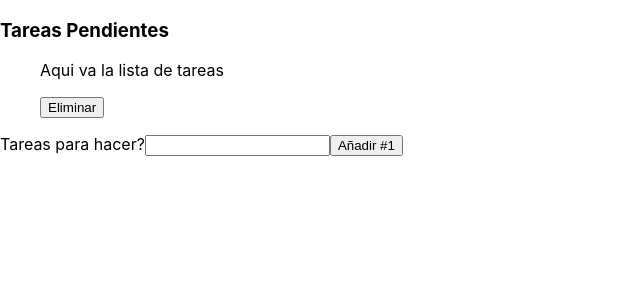
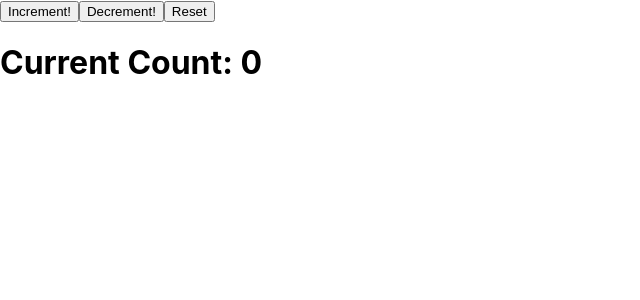
Before and after one commit to lrodriguez911/Practica-React, a React (Create React App) app in the folder works-todo/: page / in a window 1280 px wide. Shown: the top 300 px of the page, without its empty margins (0-640 px from the left). Built offline with nearby package versions, Linux system fonts and the light colour scheme.

Commit message:
add counter and controller inputs

```diff
--- a/works-todo/src/index.js
+++ b/works-todo/src/index.js
@@ -81,4 +81,74 @@ class TodoList extends React.Component {
     );
   }
 }
+class ControlledInput extends React.Component {
+  constructor(props) {
+    super(props);
+    this.state = {
+      input: ''
+    };
+    // Cambia el código debajo de esta línea
+this.handleChange = this.handleChange.bind(this)
+    // Cambia el código encima de esta línea
+  }
+  // Cambia el código debajo de esta línea
+handleChange(event){
+this.setState({input : event.target.value})
+}
+  // Cambia el código encima de esta línea
+  render() {
+    return (
+      <div>
+        { /* Cambia el código debajo de esta línea */}
+<input type='text' value={this.state.input}
+onChange={this.handleChange}/>
+        { /* Cambia el código encima de esta línea */}
+        <h4>Controlled Input:</h4>
+        <p>{this.state.input}</p>
+      </div>
+    );
+  }
+};
+class Counter extends React.Component {
+  constructor(props) {
+    super(props);
+    this.state = {
+      count: 0
+    };
+    // Cambia el código debajo de esta línea
+this.increment = this.increment.bind(this)
+this.decrement = this.decrement.bind(this)
+this.reset = this.reset.bind(this)
+    // Cambia el código encima de esta línea
+  }
+  // Cambia el código debajo de esta línea
+increment(){
+  return this.setState((state)=>({
+    count : state.count +1
+  }))
+}
+decrement(){
+  return this.setState((state) => ({
+    count : state.count - 1
+  }))
+}
+reset(){
+  return this.setState(() =>(
+    {count : 0}
+  ))
+}
+  // Cambia el código encima de esta línea
+  render() {
+    return (
+      <div>
+        <button className='inc' onClick={this.increment}>Increment!</button>
+        <button className='dec' onClick={this.decrement}>Decrement!</button>
+        <button className='reset' onClick={this.reset}>Reset</button>
+        <h1>Current Count: {this.state.count}</h1>
+      </div>
+    );
+  }
+};
 root.render(<WorksTodo />);
+root.render(<ControlledInput />);
+root.render(<Counter />);
```
